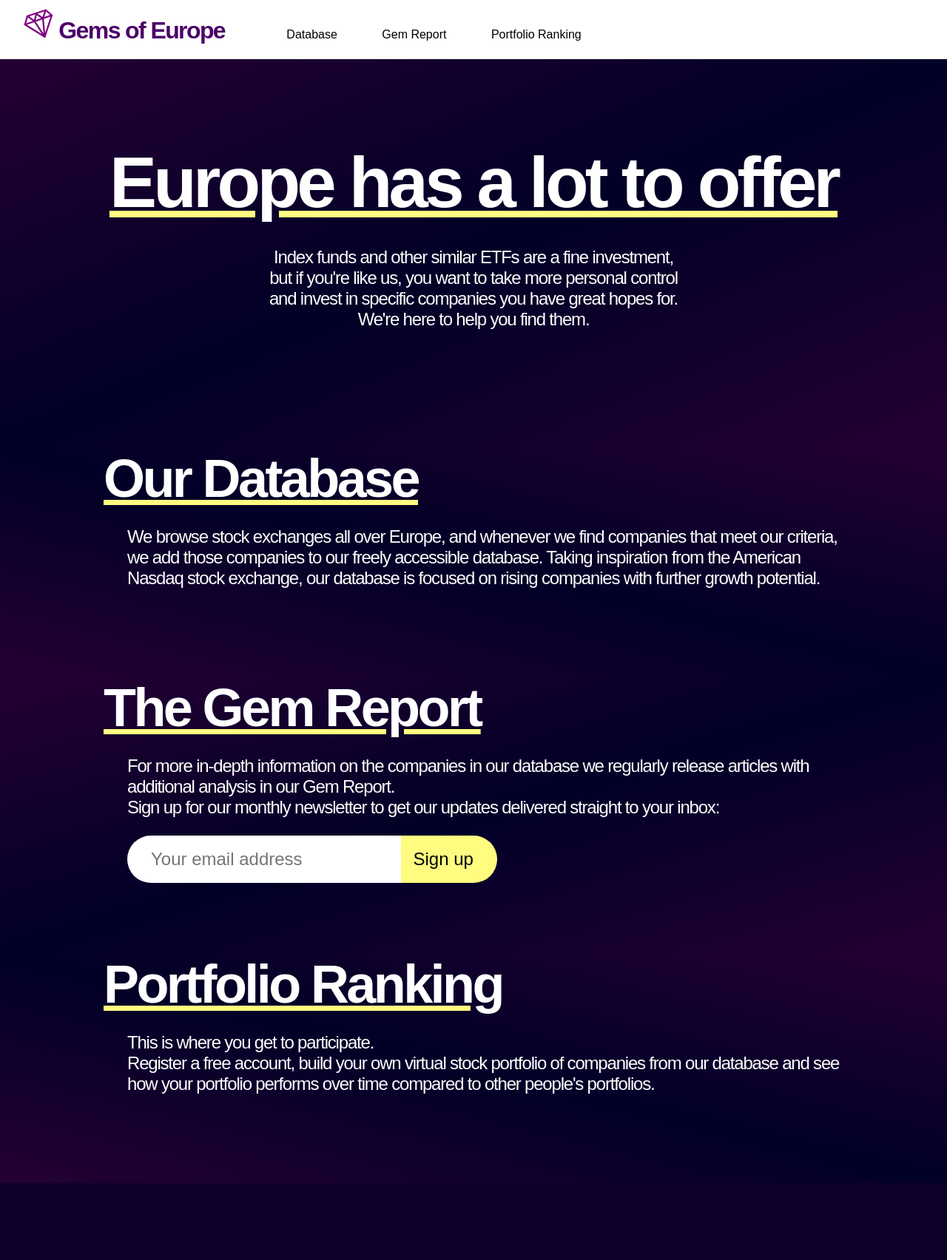
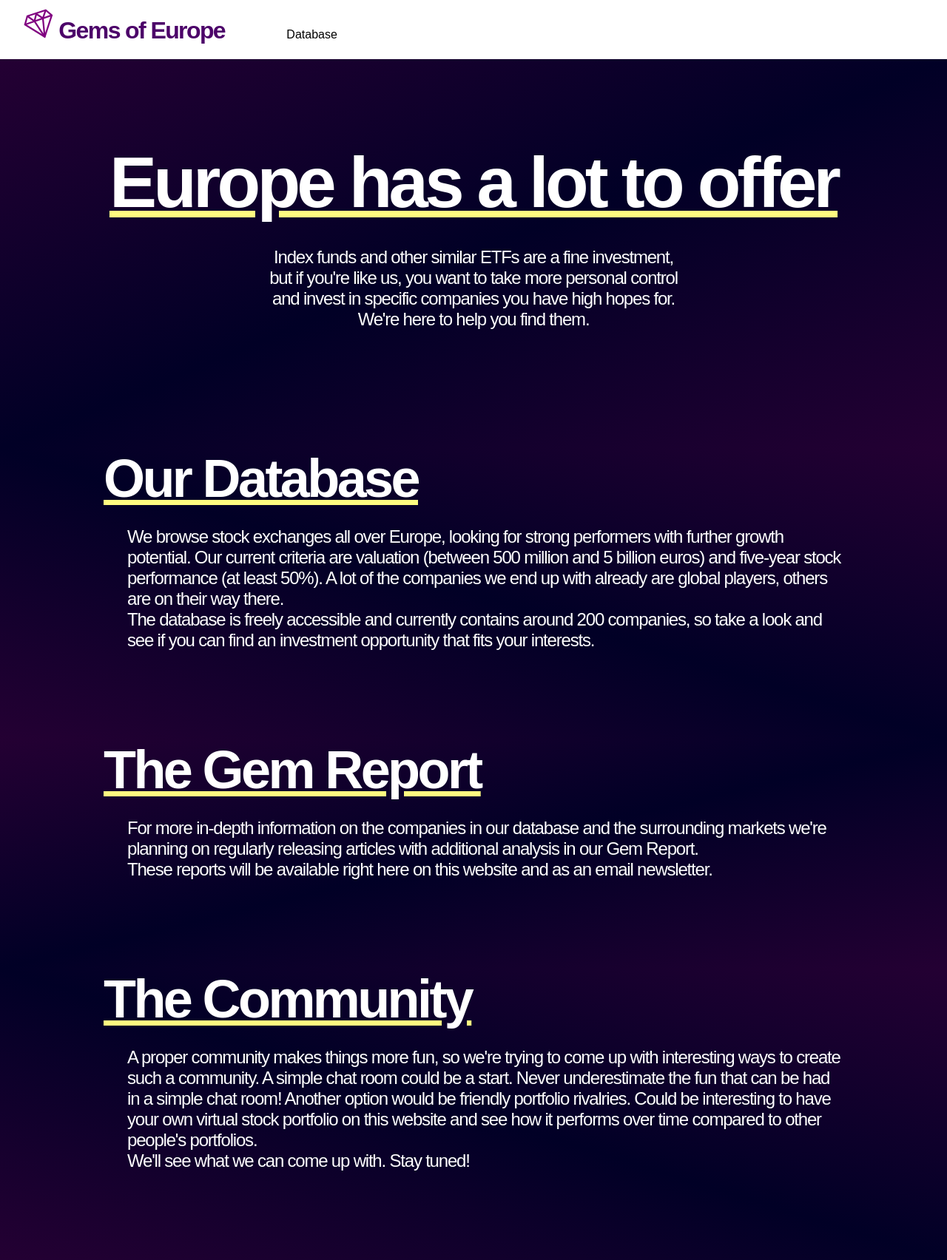
Before and after one commit to topaletti/gems, a Django app: page / in a window 1280 px wide. Shown: the whole page at 74% size. Before the commit the page ends 1600 px from the top, so only its background shows below. Run offline with Django 3.2, Linux system fonts and the light colour scheme.

Commit message:
update landing page to describe the current state of progress

```diff
--- a/app/templates/app/base.html
+++ b/app/templates/app/base.html
@@ -56,8 +56,8 @@
         </div>
         <div class="menu">
           <a href="{% url 'app/database' %}"><span class="menu-button">Database</span></a>
-          <a href=""><span class="menu-button">Gem Report</span></a>
-          <a href=""><span class="menu-button">Portfolio Ranking</span></a>
+          <a href=""><span class="menu-button" hidden>Gem Report</span></a>
+          <a href=""><span class="menu-button" hidden>Community</span></a>
         </div>
       </nav>
     </header>
--- a/app/templates/app/index.html
+++ b/app/templates/app/index.html
@@ -31,7 +31,7 @@ div.placard-content button#button-newsletter-signup:hover
   <p class="h1-caption">
     Index funds and other similar ETFs are a fine investment,<br>
     but if you're like us, you want to take more personal control<br>
-    and invest in specific companies you have great hopes for.<br>
+    and invest in specific companies you have high hopes for.<br>
     We're here to help you find them.
   </p>
 </div>
@@ -39,10 +39,10 @@ div.placard-content button#button-newsletter-signup:hover
   <div class="placard-content">
     <h2>Our Database</h2>
     <p class="h2-caption">
-      We browse stock exchanges all over Europe, and whenever we find companies
-      that meet our criteria, we add those companies to our freely accessible database.
-      Taking inspiration from the American Nasdaq stock exchange,
-      our database is focused on rising companies with further growth potential.
+      We browse stock exchanges all over Europe, looking for strong performers with further growth potential.
+      Our current criteria are valuation (between 500 million and 5 billion euros) and five-year stock performance (at least 50%).
+      A lot of the companies we end up with already are global players, others are on their way there.<br>
+      The database is freely accessible and currently contains around 200 companies, so take a look and see if you can find an investment opportunity that fits your interests.
     </p>
   </div>
 </div>
@@ -50,11 +50,11 @@ div.placard-content button#button-newsletter-signup:hover
   <div class="placard-content">
     <h2>The Gem Report</h2>
     <p class="h2-caption">
-      For more in-depth information on the companies in our database
-      we regularly release articles with additional analysis in our Gem Report.<br>
-      Sign up for our monthly newsletter to get our updates delivered straight to your inbox:
+      For more in-depth information on the companies in our database and the surrounding markets
+      we're planning on regularly releasing articles with additional analysis in our Gem Report.<br>
+      These reports will be available right here on this website and as an email newsletter.
     </p>
-    <div id="newsletter-signup">
+    <div id="newsletter-signup" hidden>
       <input class="email" type="email" size="20" placeholder="Your email address">
       <button id="button-newsletter-signup" type="button">Sign up</button>
     </div>
@@ -62,11 +62,12 @@ div.placard-content button#button-newsletter-signup:hover
 </div>
 <div class="placard even">
   <div class="placard-content">
-    <h2>Portfolio Ranking</h2>
+    <h2>The Community</h2>
     <p class="h2-caption">
-      This is where you get to participate.<br>
-      Register a free account, build your own virtual stock portfolio of companies from our database
-      and see how your portfolio performs over time compared to other people's portfolios.
+      A proper community makes things more fun, so we're trying to come up with interesting ways to create such a community.
+      A simple chat room could be a start. Never underestimate the fun that can be had in a simple chat room!
+      Another option would be friendly portfolio rivalries. Could be interesting to have your own virtual stock portfolio on this website and see how it performs over time compared to other people's portfolios.<br>
+      We'll see what we can come up with. Stay tuned!
     </p>
   </div>
 </div>
```
